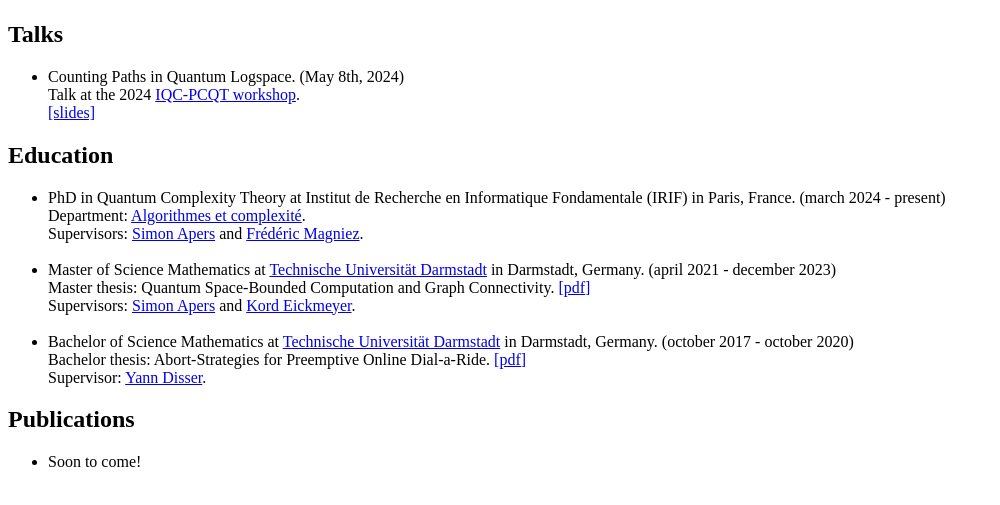
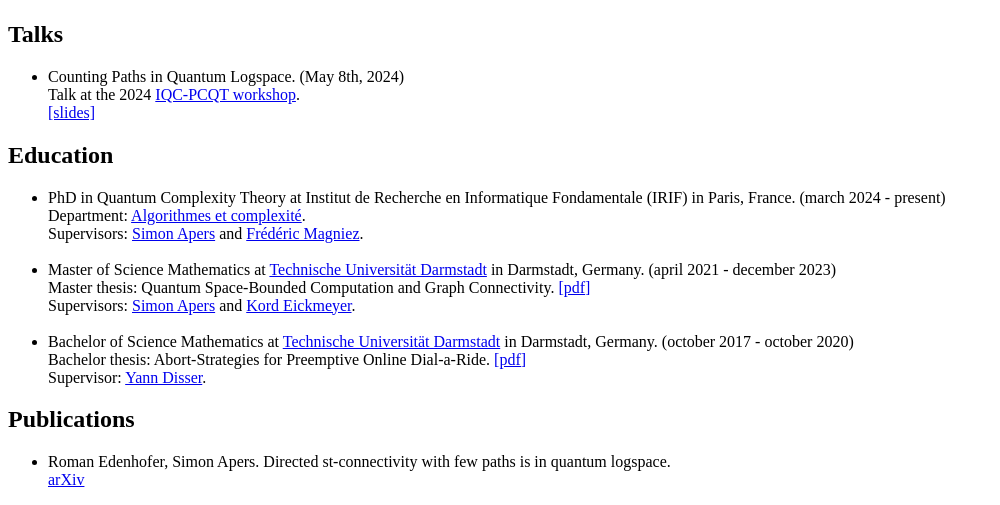
Before and after one commit to RomanEdenhofer/RomanEdenhofer.github.io, a plain HTML site: page index.html in a window 1280 px wide. Shown: the part 399-904 px from the top of the page, without its empty margins (0-1000 px from the left). Drawn offline with Linux system fonts and the light colour scheme.

Commit message:
Update index.html

```diff
--- a/index.html
+++ b/index.html
@@ -23,7 +23,8 @@
             Department: <a href="https://www.irif.fr/en/equipes/algocomp/index">Algorithmes et complexité</a>.<br/>
             Supervisors: <a href="https://simonapers.github.io/">Simon Apers</a> and <a href="https://www.irif.fr/~magniez/">Frédéric Magniez</a>.
         </li><br/>
-        <li>Master of Science Mathematics at <a href="https://www.tu-darmstadt.de/">Technische Universität Darmstadt</a> in Darmstadt, Germany. (april 2021 - december 2023)<br/>
+        <li>
+            Master of Science Mathematics at <a href="https://www.tu-darmstadt.de/">Technische Universität Darmstadt</a> in Darmstadt, Germany. (april 2021 - december 2023)<br/>
             Master thesis: Quantum Space-Bounded Computation and Graph Connectivity.
                 <a href="./master_thesis.pdf" target="blank">[pdf]</a><br/>
             Supervisors: <a href="https://simonapers.github.io/">Simon Apers</a> and <a href="https://www2.mathematik.tu-darmstadt.de/~eickmeyer/">Kord Eickmeyer</a>.
@@ -37,7 +38,10 @@
     </ul>
 <h2>Publications</h2>
     <ul>
-        <li>Soon to come!</li>
+        <li>
+            Roman Edenhofer, Simon Apers. Directed st-connectivity with few paths is in quantum logspace.<br/>
+            <a href="https://arxiv.org/abs/2408.12473">arXiv</a><br/>
+        </li>
     </ul>
 </body>
 </html>
```
